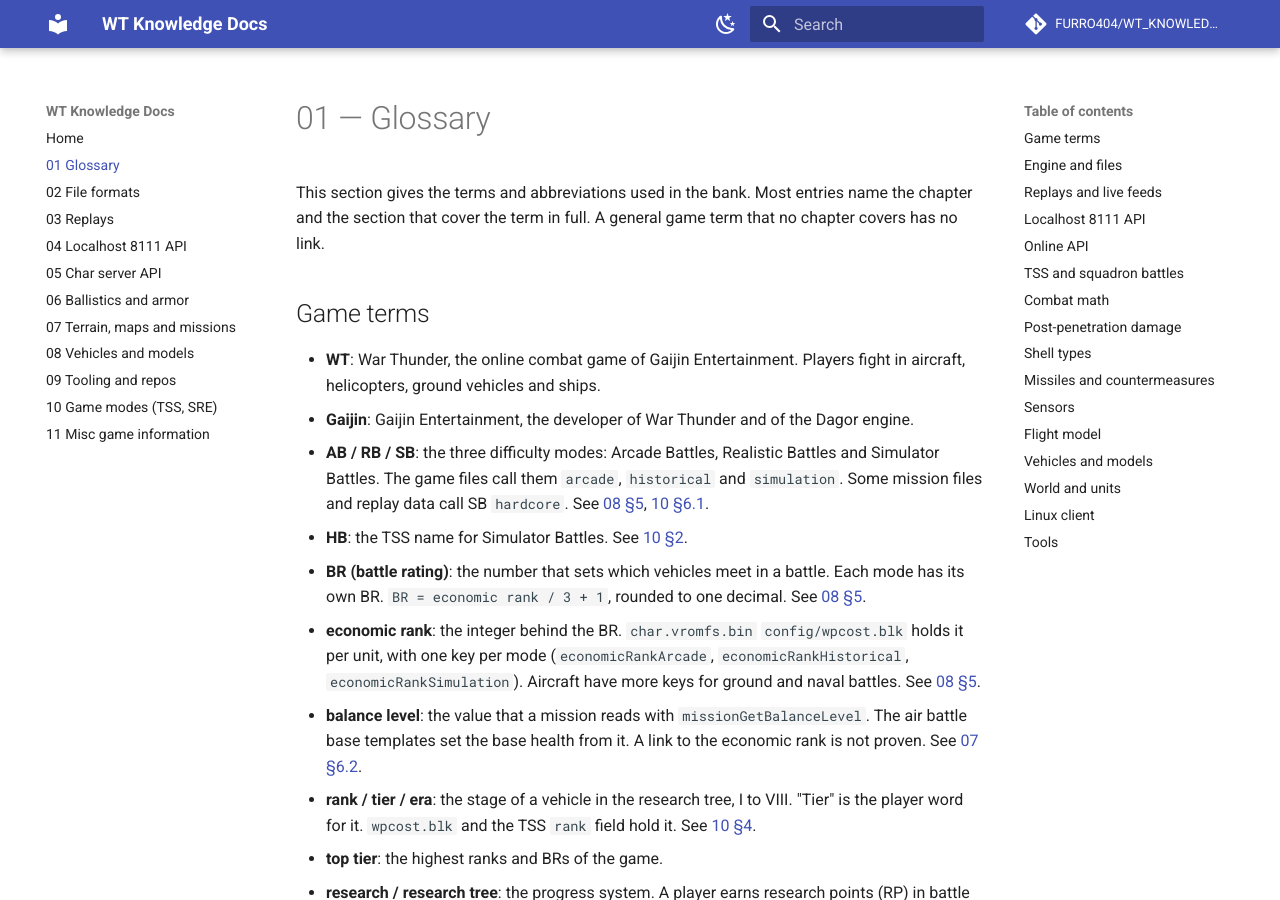
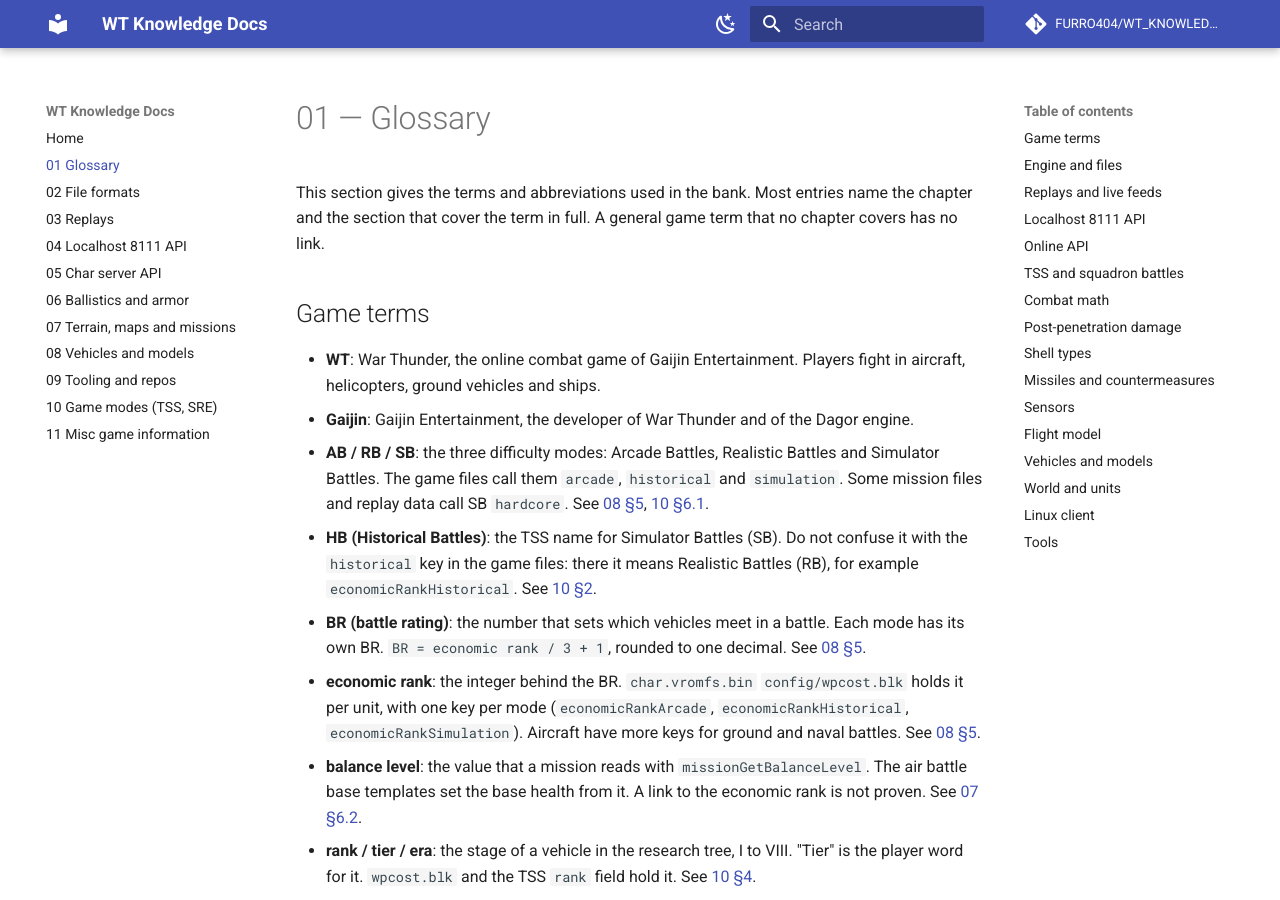
Before and after one commit to FURRO404/WT_KNOWLEDGE_DOCS, an MkDocs documentation site: the page built from docs/01-glossary.md, in a window 1280 px wide and 900 px high. Built offline with MkDocs 1.6.1 and Material for MkDocs 9.7.7, drawn with Linux system fonts in a browser that asks for light colours; comment, search, counter and statistics services are not loaded.

Commit message:
Note that HB means Historical Battles (TSS name for SB)

```diff
--- a/docs/01-glossary.md
+++ b/docs/01-glossary.md
@@ -15,7 +15,9 @@
   `historical` and `simulation`. Some mission files and replay data call SB
   `hardcore`. See [08 §5](08-vehicles-and-models.md#5-battle-rating),
   [10 §6.1](10-sre-tss-info.md#61-air-duel-missions).
-- **HB**: the TSS name for Simulator Battles. See
+- **HB (Historical Battles)**: the TSS name for Simulator Battles (SB). Do
+  not confuse it with the `historical` key in the game files: there it means
+  Realistic Battles (RB), for example `economicRankHistorical`. See
   [10 §2](10-sre-tss-info.md#2-tournament-list-getactivetournaments).
 - **BR (battle rating)**: the number that sets which vehicles meet in a battle.
   Each mode has its own BR. `BR = economic rank / 3 + 1`, rounded to one
```
Also changed, not shown: docs/10-sre-tss-info.md (+3 -1 lines).
